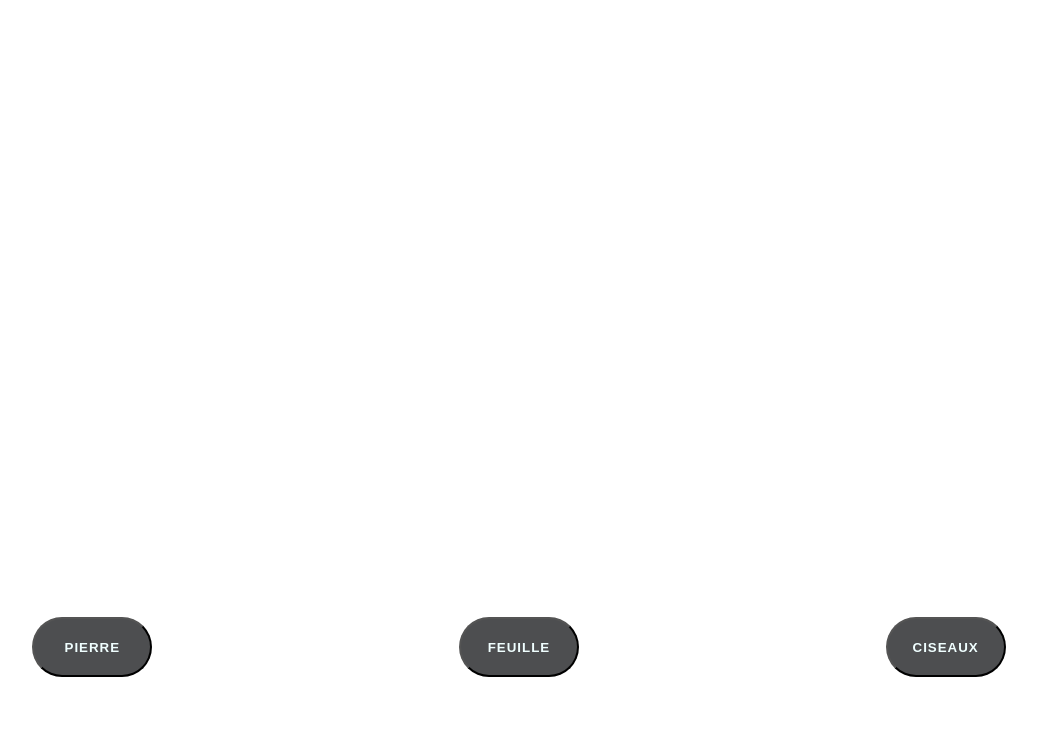
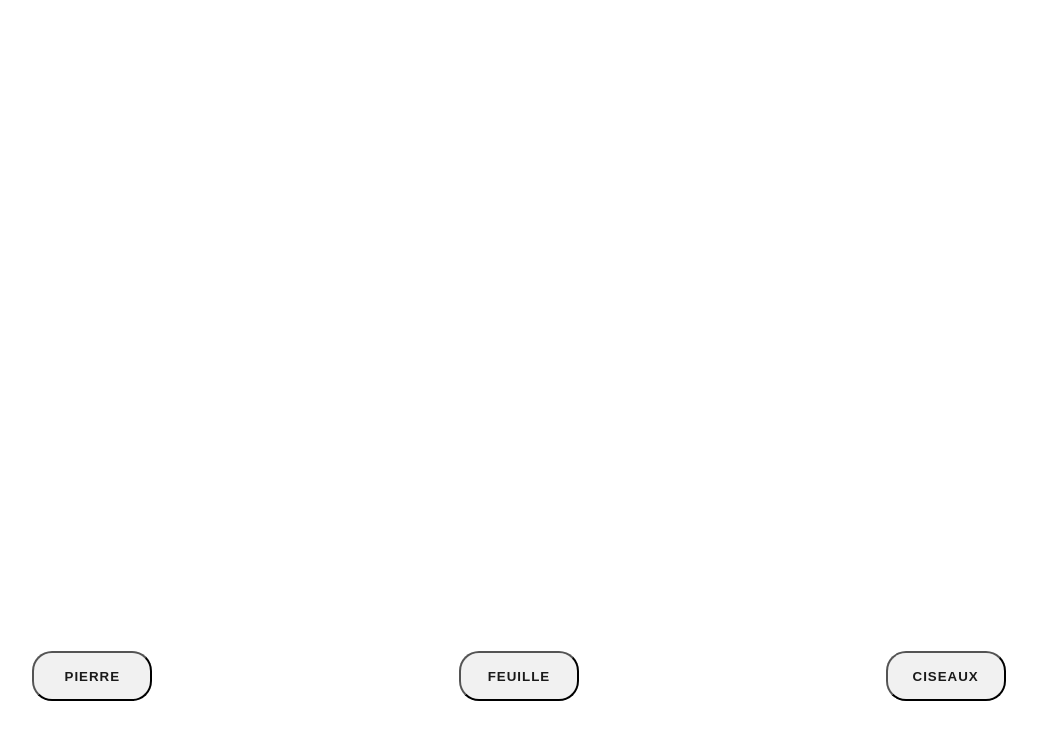
Before and after one commit to 2Bid/PierreFeuilleCiseaux, a plain HTML site: page index.html in a window 1280 px wide. Shown: the part 40-780 px from the top of the page, without its empty margins (121-1158 px from the left). Drawn offline with nearby package versions, Linux system fonts and the light colour scheme.

Commit message:
Update styles.css

```diff
--- a/styles.css
+++ b/styles.css
@@ -2,70 +2,40 @@
 *{
     margin: 0;
     padding: 0;
-    font-family: Arial, sans-serif;
+    font-family:Arial, sans-serif;
 }
 
+body{
+    width: 100vw;
+    height: 100%;
+    overflow: hidden;
+}
 
 #titre {
     text-align: center;
-}
-
-/* BTN */
-#divbtn{
-    clear: both;
-    display: flex;
-    justify-content: space-around;
-}
-
-.btn {
-   background-color: #4d4e50;
-   color: azure;
-   font-weight: bold;
-   letter-spacing: 1px;
-   border-radius: 50px;
-   height: 60px;
-   width: 120px;
-   margin: 20px auto;
-   display: inline-block;
-   cursor: pointer;
-}
-
-.btn:hover{
-   opacity: 0.8;
+    margin-bottom: 30px;
 }
 
 #container{
     display: flex;
     justify-content: space-between;
+    position: relative;
 }
 
-#joueur-side{
-
-}
 
 #joueur{
    width: 550px;
    height: 400px;
-   position: relative;
    opacity: 0;
 }
 
  /* */
 
-#ia-side{
-    height: 600px;
-    text-align: center;
-}
 
 #adversaire {
    width: 550px;
    height: 400px;
    opacity: 0;
-}
-
-#ia-choice{
-    margin-top: 50px;
-    font-size: 28px;
 }
 
 /* resultat.. */
@@ -78,3 +48,30 @@
    right:0;
    left: 0;
 }
+
+/* BTN */
+#divbtn{
+    display: flex;
+    justify-content: space-around;
+    margin: 200px 0;
+}
+
+.btn {
+    background-color: #f1f1f1;
+   color: #1a1a1a;
+
+   font-weight: bold;
+   letter-spacing: 1px;
+   border-radius: 20px;
+   height: 50px;
+   width: 120px;
+   margin: 20px auto;
+   display: inline-block;
+   cursor: pointer;
+   transition: 0.3s linear;
+}
+
+.btn:hover{
+    background-color: #303030;
+    color: #ddd;
+}
```
